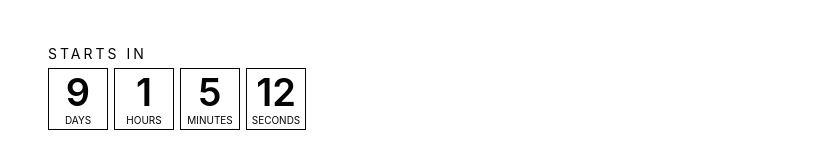
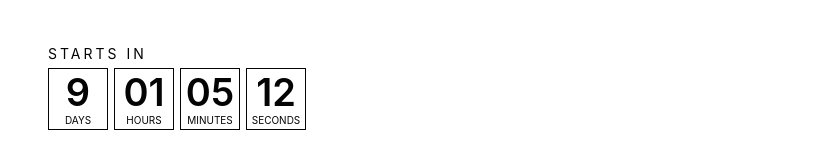
Before and after one commit to mocantimoteidavid/countdown-challenge, a React (Create React App) app: page / in a window 1280 px wide. Shown: the part 140-305 px from the top of the page, without its empty margins (233-1046 px from the left). Built offline with nearby package versions, Linux system fonts and the light colour scheme.

Commit message:
add leadingZero functionality

```diff
--- a/src/components/Countdown/Countdown.tsx
+++ b/src/components/Countdown/Countdown.tsx
@@ -42,6 +42,12 @@ import UnitsWrapper from "./UnitsWrapper"
  *   -- I need to use 'useCallback' for individual methods inside the functional component, otherwise we have a new interval every second generated - meaning a ton of memory leaks - meaning laptop takes off in 1 minute
  *   -- Decided to refactor it into a class component - making it much easier to ready & understand. Too many callbacks made it difficult to read. Also the testing should be a bit more straightforward.
  *
+ * How do I render the leading 0?
+ *   -- that will be rendered using a prop in the UnitBlock. Should be agnostic of anything outside.
+ *   -- the prop will be passed for components that have the "hours", "minutes" & "seconds" format
+ *
+ *
+ * Consider adding a Limitations section in the Readme with conclusions.
  */
 
 type EndDate = {
@@ -62,6 +68,8 @@ interface Props {
    * Must be ordered from biggest units to smallest.
    * Good example: ["days", "hours", "seconds"].
    * Bad example: ["days", "seconds", "hours"].
+   *
+   * TODO: Think about ordering them yourself. Order by weight.
    */
   format: PossibleUnit[]
 }
@@ -127,6 +135,10 @@ class ClassCountdown extends React.Component<Props, State> {
     }
   }
 
+  private shouldRenderLeadingZero(unit: PossibleUnit): boolean {
+    return ["hours", "minutes", "seconds"].includes(unit) ? true : false
+  }
+
   componentDidMount() {
     this.countdownInterval = setInterval(this.refreshCountdownValues, 1000)
   }
@@ -144,7 +156,14 @@ class ClassCountdown extends React.Component<Props, State> {
         <Title>{title}</Title>
         <UnitsWrapper>
           {format.map((unit, i) => {
-            return <Unit key={unit} label={unit} value={countdownValues[i]} />
+            return (
+              <Unit
+                key={unit}
+                label={unit}
+                value={countdownValues[i]}
+                leadingZero={this.shouldRenderLeadingZero(unit)}
+              />
+            )
           })}
         </UnitsWrapper>
       </>
--- a/src/components/Countdown/Unit.tsx
+++ b/src/components/Countdown/Unit.tsx
@@ -31,9 +31,12 @@ const Wrapper = styled.div`
 `
 
 const Unit: React.FC<Props> = ({ label, value, leadingZero }) => {
+  const isValueSingleDigit = value < 10 && value >= 0
+  const displayValue = isValueSingleDigit && leadingZero ? `0${value}` : value
+
   return (
     <Wrapper>
-      <Value>{value}</Value>
+      <Value>{displayValue}</Value>
       <Label>{label}</Label>
     </Wrapper>
   )
```
